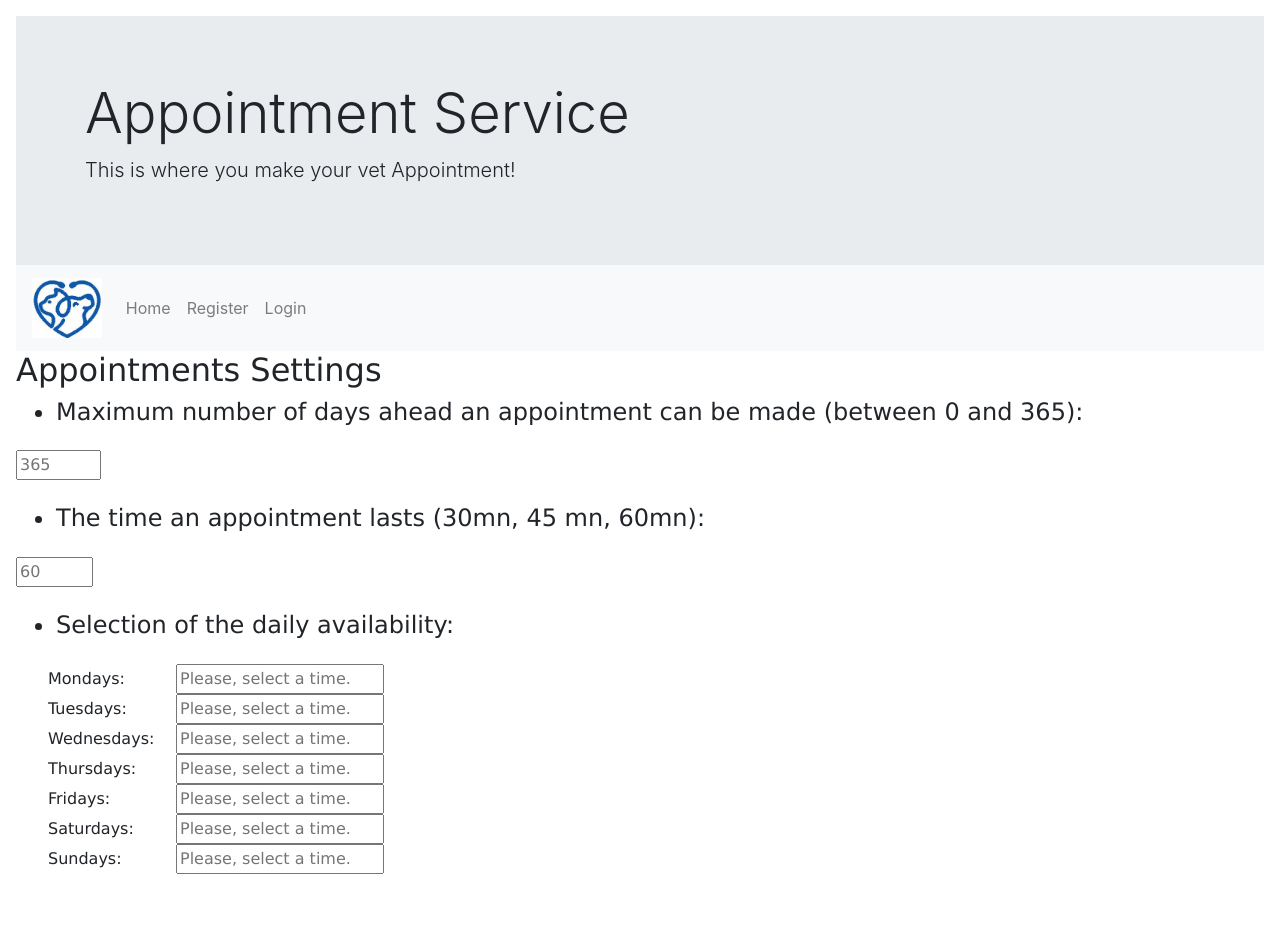
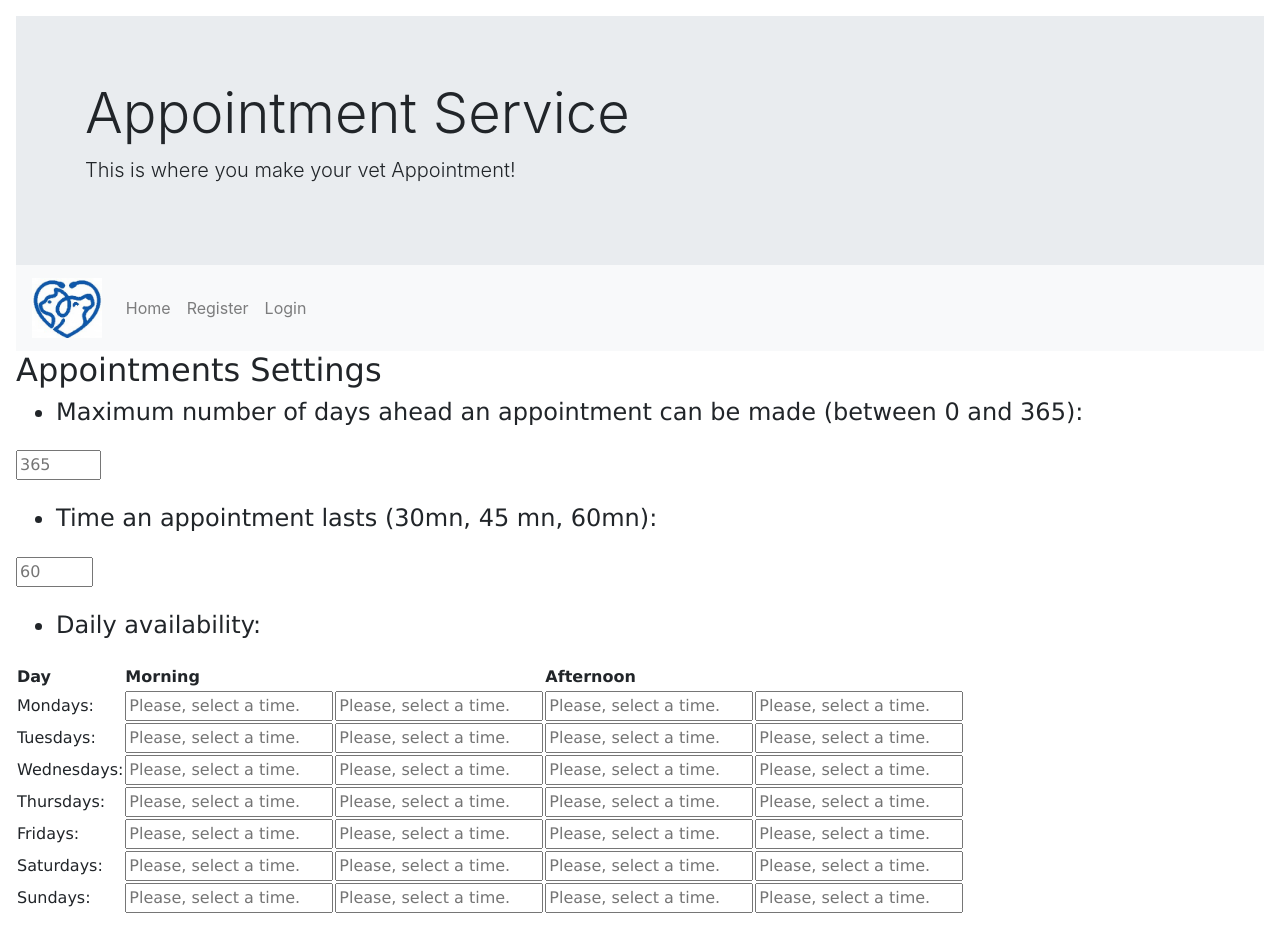
Before and after one commit to borkostankovic83/Appointment-Service-Frontend, an Angular app: page /appointmentSettings in a window 1280 px wide. Shown: the top 928 px of the page. Built offline with nearby package versions, Linux system fonts and the light colour scheme.

Commit message:
Table of time pickers to select weekly availability (some ids name to refactor).

```diff
--- a/src/app/components/business-appointment-settings/business-appointment-settings.component.html
+++ b/src/app/components/business-appointment-settings/business-appointment-settings.component.html
@@ -11,40 +11,168 @@
     <br>
     <br>
     <!-- Time increment for the daily appointments -->
-    <label  for="AppointmentTimeIncrement"><h4><ul><li>The time an appointment lasts (30mn, 45 mn, 60mn):</li></ul></h4><h3></h3></label>
+    <label  for="AppointmentTimeIncrement"><h4><ul><li>Time an appointment lasts (30mn, 45 mn, 60mn):</li></ul></h4><h3></h3></label>
     <br>
     <input class="setting-input" id="Appointment_Duration"  [(ngModel)]="Appointment_Duration"
      name="Appointment_Duration" type="number" min="15" max="60" step="15" placeholder="60">
     <br>
     <br>
 
-    <label  for="AppointmentTimeIncrement"><h4><ul><li>Selection of the daily availability:</li></ul></h4><h3></h3></label>
+    <label  for="AppointmentTimeIncrement"><h4><ul><li>Daily availability:</li></ul></h4><h3></h3></label>
     <br>
     <!-- Input type="time" is not supported by Safari-->
     <!--https://flatpickr.js.org/examples/#time-picker-->
-    <span class="setting-day">Mondays: </span> <input id="monday-schedule" class="flatpickr flatpick-input setting-input" type="text"
-    placeholder="Please, select a time." data-id="timePicker" readonly="readonly">
-    <br>
-    <span class="setting-day">Tuesdays: </span> <input id="tuesday-schedule" class="flatpickr flatpick-input setting-input" type="text"
-    placeholder="Please, select a time." data-id="timePicker" readonly="readonly">
-    <br>
-    <span class="setting-day">Wednesdays: </span> <input id="wednesday-schedule" class="flatpickr flatpick-input setting-input" type="text"
-    placeholder="Please, select a time." data-id="timePicker" readonly="readonly">
-    <br>
-    <span class="setting-day">Thursdays: </span> <input id="thursday-schedule" class="flatpickr flatpick-input setting-input" type="text"
-    placeholder="Please, select a time." data-id="timePicker" readonly="readonly">
-    <br>
-    <span class="setting-day">Fridays: </span> <input id="friday-schedule" class="flatpickr flatpick-input setting-input" type="text"
-    placeholder="Please, select a time." data-id="timePicker" readonly="readonly">
-    <br>
-    <span class="setting-day">Saturdays: </span> <input id="saturday-schedule" class="flatpickr flatpick-input setting-input" type="text"
-    placeholder="Please, select a time." data-id="timePicker" readonly="readonly">
-    <br>
-    <span class="setting-day">Sundays: </span> <input id="sunday-schedule" class="flatpickr flatpick-input setting-input" type="text"
-    placeholder="Please, select a time." data-id="timePicker" readonly="readonly">
-
-
-
+    <!--Use of a table for web accessibility -->
+    <table>
+        <caption>Please select the morning and afternoon availability</caption>
+        <tr>
+            <th>Day</th>
+            <th colspan="2">Morning</th>
+            <th colspan="2">Afternoon</th>
+        </tr>
+        <tr>
+            <td>Mondays:</td>
+            <td><input id="monday_morning_schedule_begin" [(ngModel)]="monday_morning_schedule_begin"
+                name="monday_morning_schedule_begin"
+                class="flatpickr flatpick-input setting-input day-input"
+                type="text" placeholder="Please, select a time." data-id="timePicker" readonly="readonly">
+            </td>
+            <td><input id="monday-morning-schedule-end"
+                class="flatpickr flatpick-input setting-input day-input"
+                type="text" placeholder="Please, select a time." data-id="timePicker" readonly="readonly">
+            </td>
+            <td><input id="monday-afternoon-schedule-begin"
+                class="flatpickr flatpick-input setting-input day-input"
+                type="text" placeholder="Please, select a time." data-id="timePicker" readonly="readonly">
+            </td>
+            <td>
+                <input id="monday-afternoon-schedule-end"
+                class="flatpickr flatpick-input setting-input day-input"
+                type="text" placeholder="Please, select a time." data-id="timePicker" readonly="readonly">
+            </td>
+        </tr>
+        <tr>
+            <td>Tuesdays:</td>
+            <td><input id="tuesday-morning-schedule-begin"
+                class="flatpickr flatpick-input setting-input day-input"
+                type="text" placeholder="Please, select a time." data-id="timePicker" readonly="readonly">
+            </td>
+            <td><input id="tuesday-morning-schedule-end"
+                class="flatpickr flatpick-input setting-input day-input"
+                type="text" placeholder="Please, select a time." data-id="timePicker" readonly="readonly">
+            </td>
+            <td><input id="tuesday-afternoon-schedule-begin"
+                class="flatpickr flatpick-input setting-input day-input"
+                type="text" placeholder="Please, select a time." data-id="timePicker" readonly="readonly">
+            </td>
+            <td>
+                <input id="tuesday-afternoon-schedule-end"
+                class="flatpickr flatpick-input setting-input day-input"
+                type="text" placeholder="Please, select a time." data-id="timePicker" readonly="readonly">
+            </td>
+        </tr>
+        <tr>
+            <td>Wednesdays:</td>
+            <td><input id="wednesday-morning-schedule-begin"
+                class="flatpickr flatpick-input setting-input day-input"
+                type="text" placeholder="Please, select a time." data-id="timePicker" readonly="readonly">
+            </td>
+            <td><input id="wednesday-morning-schedule-end"
+                class="flatpickr flatpick-input setting-input day-input"
+                type="text" placeholder="Please, select a time." data-id="timePicker" readonly="readonly">
+            </td>
+            <td><input id="wednesday-afternoon-schedule-begin"
+                class="flatpickr flatpick-input setting-input day-input"
+                type="text" placeholder="Please, select a time." data-id="timePicker" readonly="readonly">
+            </td>
+            <td>
+                <input id="wednesday-afternoon-schedule-end"
+                class="flatpickr flatpick-input setting-input day-input"
+                type="text" placeholder="Please, select a time." data-id="timePicker" readonly="readonly">
+            </td>
+        </tr>
+        <tr>
+            <td>Thursdays:</td>
+            <td><input id="thursday-morning-schedule-begin"
+                class="flatpickr flatpick-input setting-input day-input"
+                type="text" placeholder="Please, select a time." data-id="timePicker" readonly="readonly">
+            </td>
+            <td><input id="thursday-morning-schedule-end"
+                class="flatpickr flatpick-input setting-input day-input"
+                type="text" placeholder="Please, select a time." data-id="timePicker" readonly="readonly">
+            </td>
+            <td><input id="thursday-afternoon-schedule-begin"
+                class="flatpickr flatpick-input setting-input day-input"
+                type="text" placeholder="Please, select a time." data-id="timePicker" readonly="readonly">
+            </td>
+            <td>
+                <input id="thursday-afternoon-schedule-end"
+                class="flatpickr flatpick-input setting-input day-input"
+                type="text" placeholder="Please, select a time." data-id="timePicker" readonly="readonly">
+            </td>
+        </tr>
+        <tr>
+            <td>Fridays:</td>
+            <td><input id="friday-morning-schedule-begin"
+                class="flatpickr flatpick-input setting-input day-input"
+                type="text" placeholder="Please, select a time." data-id="timePicker" readonly="readonly">
+            </td>
+            <td><input id="friday-morning-schedule-end"
+                class="flatpickr flatpick-input setting-input day-input"
+                type="text" placeholder="Please, select a time." data-id="timePicker" readonly="readonly">
+            </td>
+            <td><input id="friday-afternoon-schedule-begin"
+                class="flatpickr flatpick-input setting-input day-input"
+                type="text" placeholder="Please, select a time." data-id="timePicker" readonly="readonly">
+            </td>
+            <td>
+                <input id="friday-afternoon-schedule-end"
+                class="flatpickr flatpick-input setting-input day-input"
+                type="text" placeholder="Please, select a time." data-id="timePicker" readonly="readonly">
+            </td>
+        </tr>
+        <tr>
+            <td>Saturdays:</td>
+            <td><input id="saturday-morning-schedule-begin"
+                class="flatpickr flatpick-input setting-input day-input"
+                type="text" placeholder="Please, select a time." data-id="timePicker" readonly="readonly">
+            </td>
+            <td><input id="saturday-morning-schedule-end"
+                class="flatpickr flatpick-input setting-input day-input"
+                type="text" placeholder="Please, select a time." data-id="timePicker" readonly="readonly">
+            </td>
+            <td><input id="saturday-afternoon-schedule-begin"
+                class="flatpickr flatpick-input setting-input day-input"
+                type="text" placeholder="Please, select a time." data-id="timePicker" readonly="readonly">
+            </td>
+            <td>
+                <input id="saturday-afternoon-schedule-end"
+                class="flatpickr flatpick-input setting-input day-input"
+                type="text" placeholder="Please, select a time." data-id="timePicker" readonly="readonly">
+            </td>
+        </tr>
+        <tr>
+            <td>Sundays:</td>
+            <td><input id="sunday-morning-schedule-begin"
+                class="flatpickr flatpick-input setting-input day-input"
+                type="text" placeholder="Please, select a time." data-id="timePicker" readonly="readonly">
+            </td>
+            <td><input id="sunday-morning-schedule-end"
+                class="flatpickr flatpick-input setting-input day-input"
+                type="text" placeholder="Please, select a time." data-id="timePicker" readonly="readonly">
+            </td>
+            <td><input id="sunday-afternoon-schedule-begin"
+                class="flatpickr flatpick-input setting-input day-input"
+                type="text" placeholder="Please, select a time." data-id="timePicker" readonly="readonly">
+            </td>
+            <td>
+                <input id="sunday-afternoon-schedule-end"
+                class="flatpickr flatpick-input setting-input day-input"
+                type="text" placeholder="Please, select a time." data-id="timePicker" readonly="readonly">
+            </td>
+        </tr>
+    </table>
+    {{monday_morning_schedule_begin}}
 
 
 
--- a/src/app/components/business-appointment-settings/business-appointment-settings.component.ts
+++ b/src/app/components/business-appointment-settings/business-appointment-settings.component.ts
@@ -1,4 +1,5 @@
 import { Component, OnInit } from '@angular/core';
+import flatpickr from 'flatpickr';
 
 @Component({
   selector: 'app-business-appointment-settings',
@@ -9,10 +10,18 @@ export class BusinessAppointmentSettingsComponent implements OnInit {
 
   Appointment_MaxDaysAhead:string;
   Appointment_Duration:string;
+  monday_morning_schedule_begin:string;
+
 
   constructor() { }
 
   ngOnInit(): void {
+    flatpickr(".day-input",{
+      enableTime: true,
+      noCalendar: true,
+      dateFormat: "H:i"
+  });
   }
 
+
 }
```
